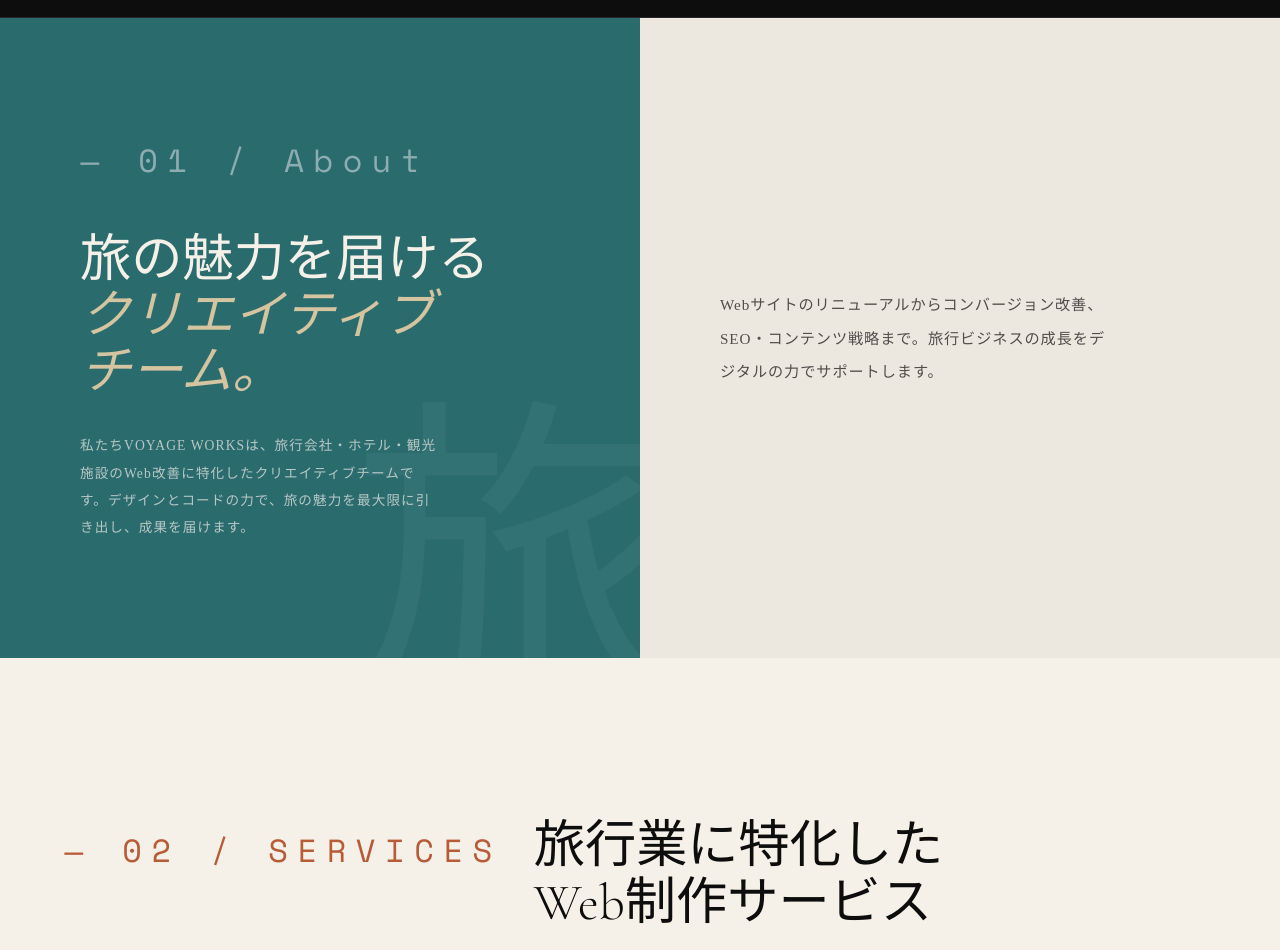
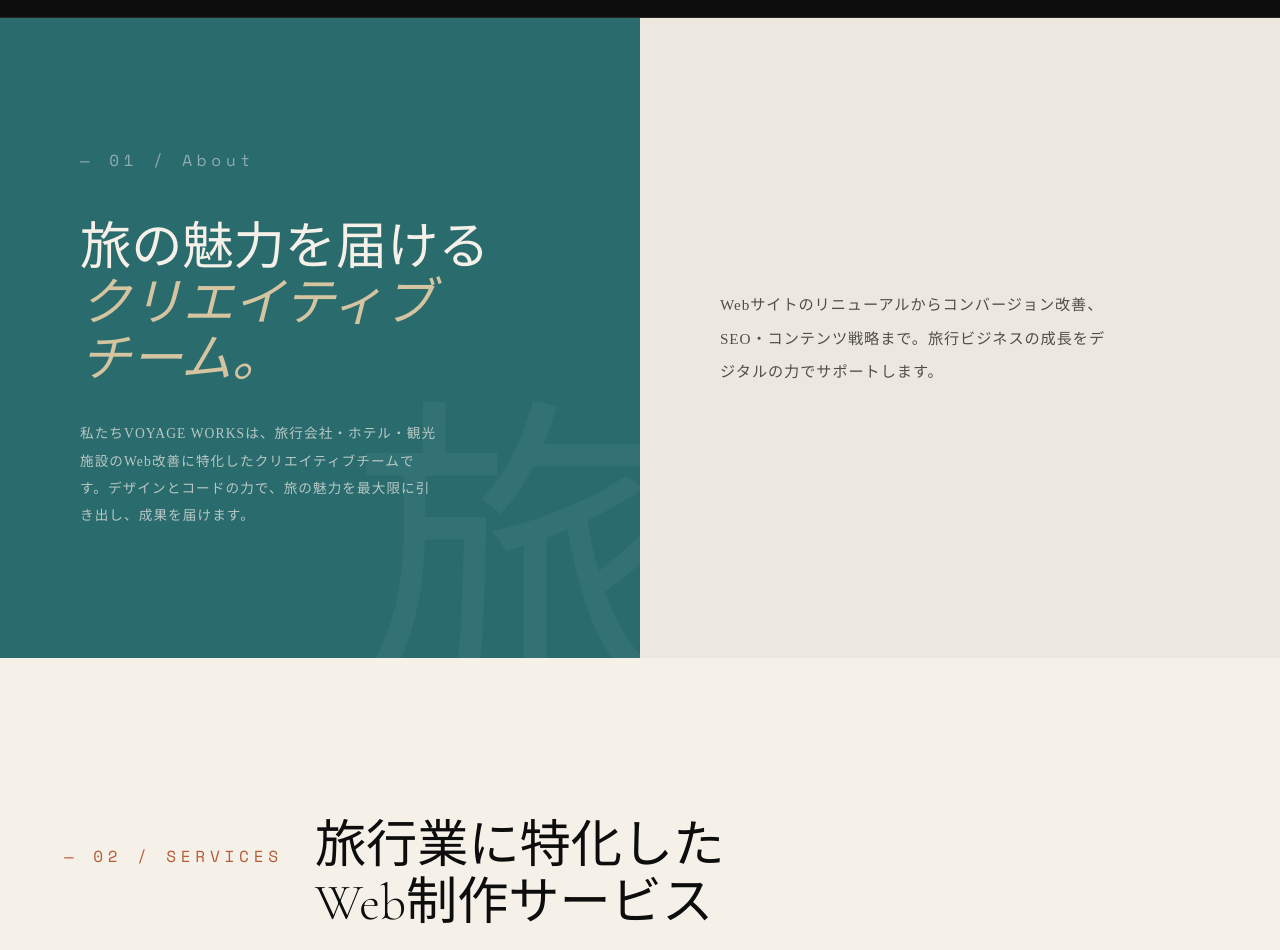
Before and after one commit to kazuhiro-stack/landing_portfolio, a Next.js app: page / in a window 1280 px wide. Shown: the part 842-1792 px from the top of the page. Built offline with nearby package versions, Linux system fonts and the light colour scheme.

Commit message:
文字サイズ変更

```diff
--- a/src/app/globals.css
+++ b/src/app/globals.css
@@ -307,7 +307,7 @@ nav {
 
 .about-number {
   font-family: "Space Mono", monospace;
-  font-size: 2rem;
+  font-size: 1rem;
   letter-spacing: 0.3em;
   color: var(--mist);
   margin-bottom: 3rem;
@@ -371,7 +371,7 @@ nav {
 
 .section-label {
   font-family: "Space Mono", monospace;
-  font-size: 2rem;
+  font-size: 1rem;
   letter-spacing: 0.3em;
   text-transform: uppercase;
   color: var(--rust);
@@ -715,7 +715,7 @@ nav {
 
 .cta-label {
   font-family: "Space Mono", monospace;
-  font-size: 2rem;
+  font-size: 1rem;
   letter-spacing: 0.3em;
   text-transform: uppercase;
   color: rgba(255, 255, 255, 0.6);
```
